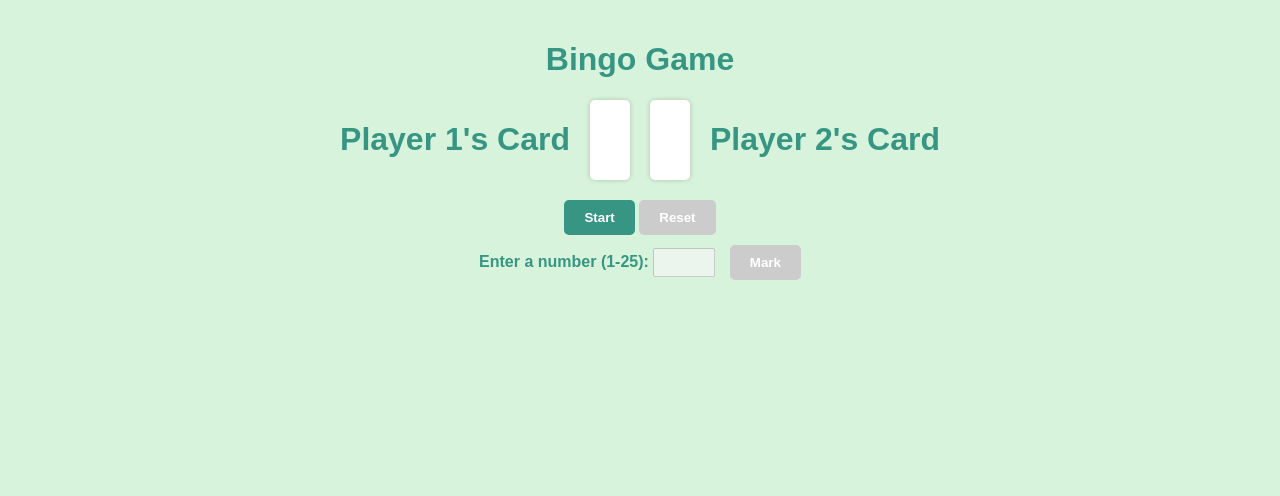
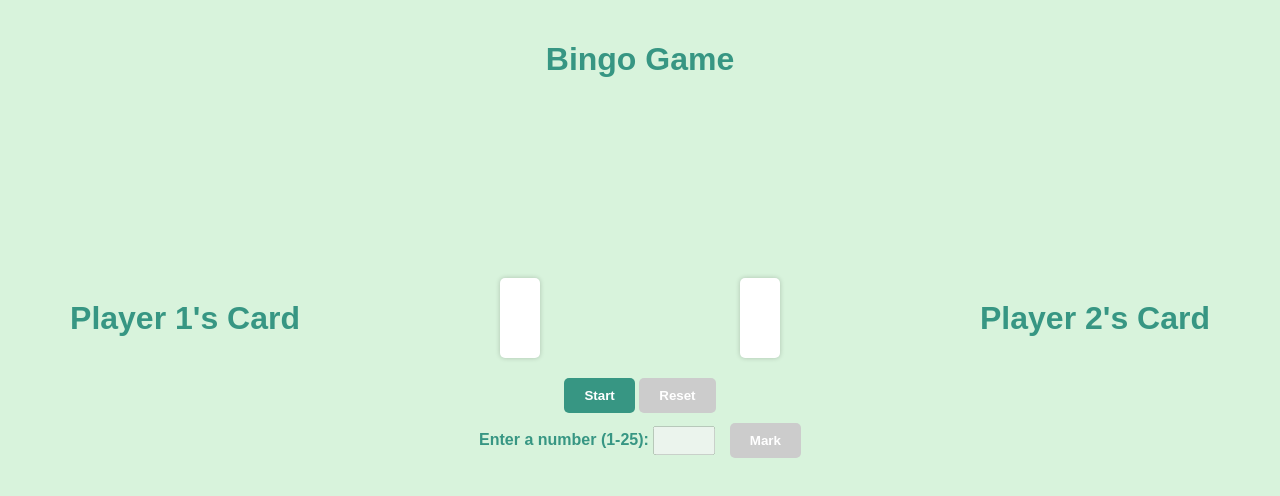
Before and after one commit to Nikio2/XPraiseCoreX, a plain HTML site: page index.html in a window 1280 px wide. Drawn offline with Linux system fonts and the light colour scheme.

Commit message:
Update style.css

```diff
--- a/style.css
+++ b/style.css
@@ -19,8 +19,8 @@ h1 {
 .player-cards {
     display: flex;
     justify-content: center;
-    gap: 20px;
-    margin-top: 20px;
+    gap: 200px;
+    margin-top: 200px;
 }
 
 .player-card {
```
